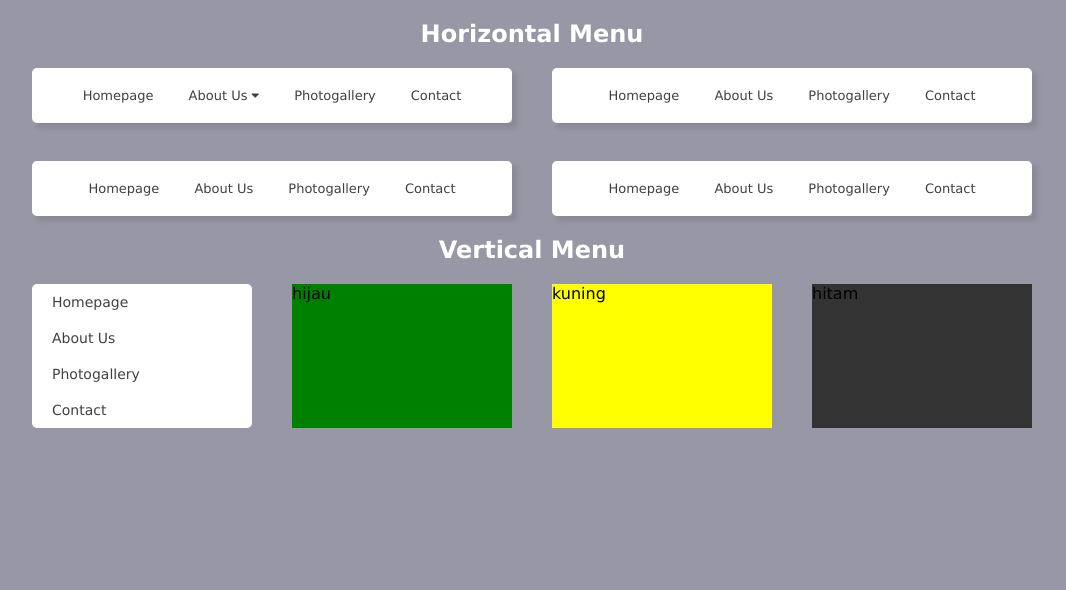
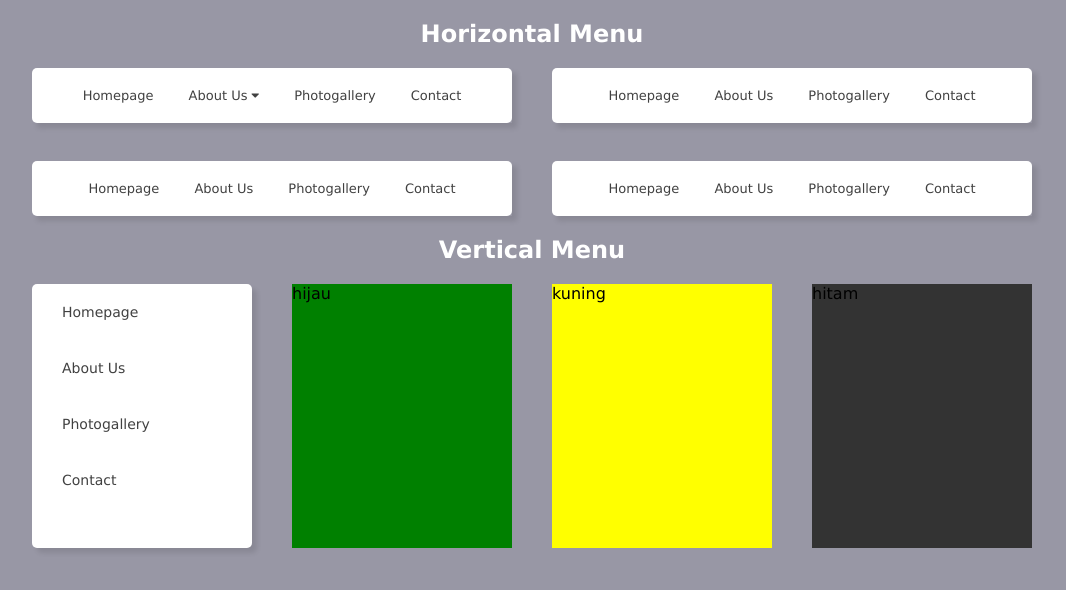
Before and after one commit to setrasariputra/Davin, a plain HTML site: page Menu/index.html in a window 1280 px wide. Shown: the whole page, without its empty margins (108-1174 px from the left). Drawn offline with Linux system fonts and the light colour scheme.

Commit message:
v-menu styling add padding

```diff
--- a/Menu/style.css
+++ b/Menu/style.css
@@ -123,6 +123,8 @@ h2 {
 .vertical-menu {
     background-color: white;
     border-radius: 5px;
+    box-shadow: 5px 5px 5px rgba(0,0,0,0.1);
+    padding-bottom: 40px;
 }
 .vertical-menu ul {
     margin: 0px;
@@ -134,7 +136,7 @@ h2 {
 }
 .vertical-menu ul li a {
     display: block;
-    padding: 10px 20px 10px 20px;
+    padding: 20px 30px 20px 30px;
     font-size: 14px;
     text-decoration: none;
     color: #414141;
```
